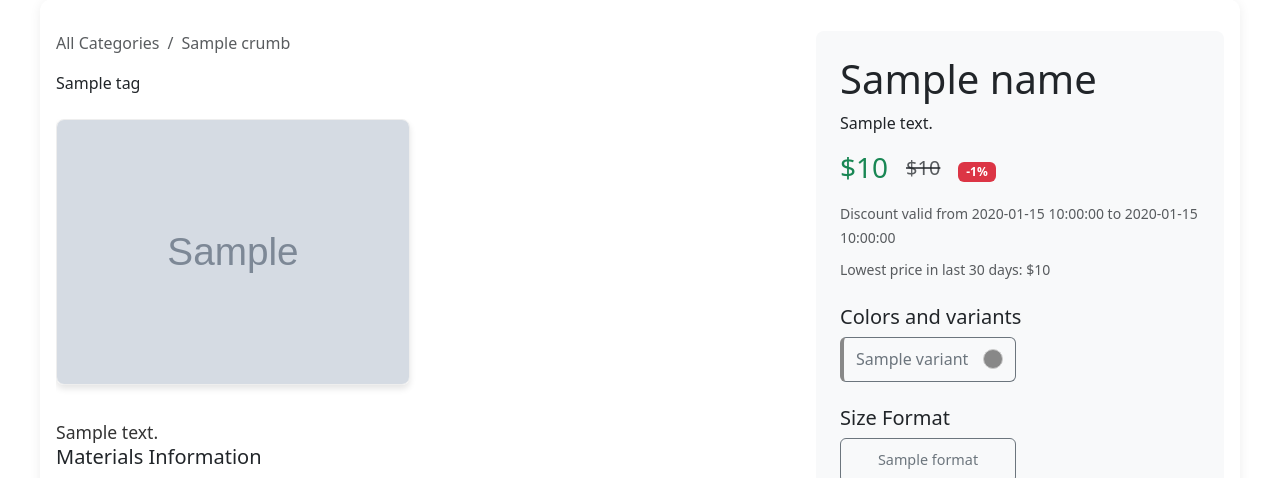
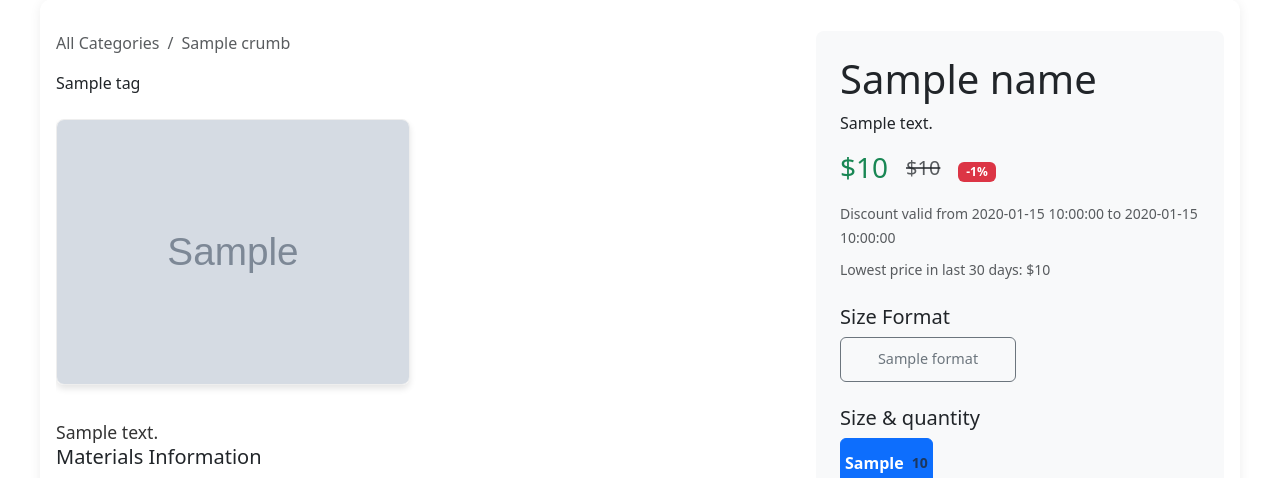
Before and after one commit to Nope-Nat/ClothCraft, a FastAPI app: template app/templates/product.html in a window 1280 px wide. Shown: the part 57-535 px from the top of the page. Run offline with FastAPI, Linux system fonts and the light colour scheme; the template is opened without the code that fills it: most values are stand-ins (such as "Sample title", 1, 10 or a date in 2020); grey boxes marked "Sample" are stand-in pictures; parts of the project's set-up code (start-up, migrations or seed data) failed here and were passed over.

Commit message:
Some tweaks

```diff
--- a/app/templates/product.html
+++ b/app/templates/product.html
@@ -122,15 +122,23 @@
             </div>
             <!-- Product Variants -->
             <div class="variants-section mb-4">
-                {% if product_variants %}
+                {% set available_variants = product_variants if is_admin else product_variants|selectattr('active', 'equalto', true)|list %}
+                {% if available_variants %}
                 <h5>Colors and variants</h5>
                 <div class="row row-cols-2 g-2">
-                    {% for variant in product_variants %}
+                    {% for variant in available_variants %}
                     <div class="col">
                         <button type="button"
-                            class="btn {% if variant.id == id_variant %}btn-primary{% else %}btn-outline-secondary{% endif %} d-flex align-items-center justify-content-between variant-btn w-100"
-                            style="--variant-color: {{ variant.color }};" onclick="setVariantParam('{{ variant.id }}')">
-                            <span>{{ variant.name }}</span>
+                            class="btn {% if variant.id == id_variant %}btn-primary{% else %}btn-outline-secondary{% endif %} d-flex align-items-center justify-content-between variant-btn w-100 {% if is_admin and not variant.active %}opacity-50{% endif %}"
+                            style="--variant-color: {{ variant.color }};"
+                            onclick="setVariantParam('{{ variant.id }}')"
+                            {% if is_admin and not variant.active %}disabled{% endif %}>
+                            <span>
+                                {{ variant.name }}
+                                {% if is_admin and not variant.active %}
+                                <small class="text-muted">(Inactive)</small>
+                                {% endif %}
+                            </span>
                             <div class="color-indicator rounded-circle"></div>
                         </button>
                     </div>
```
Also changed, not shown: app/router/product.py (+7 -5 lines).
